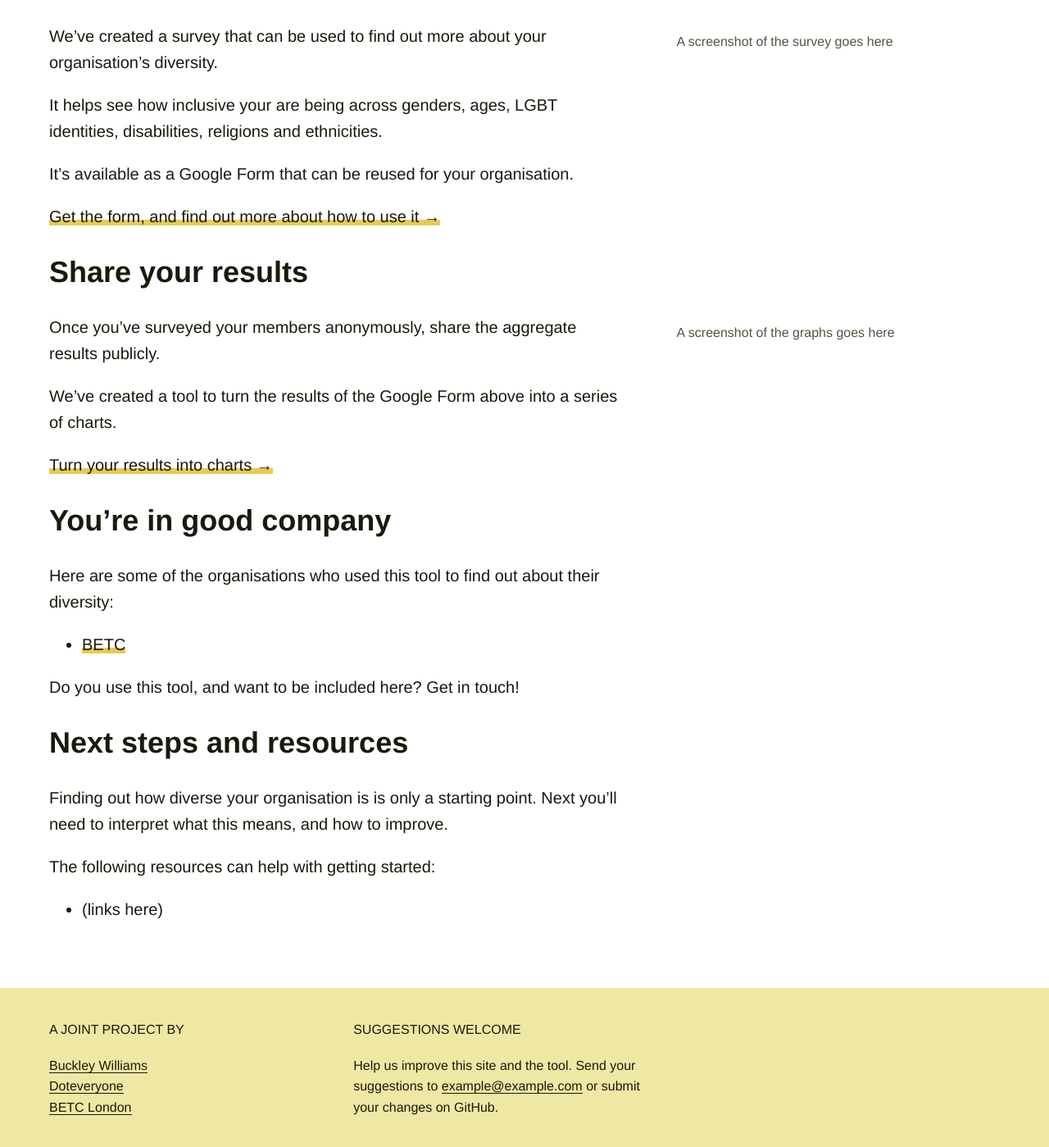
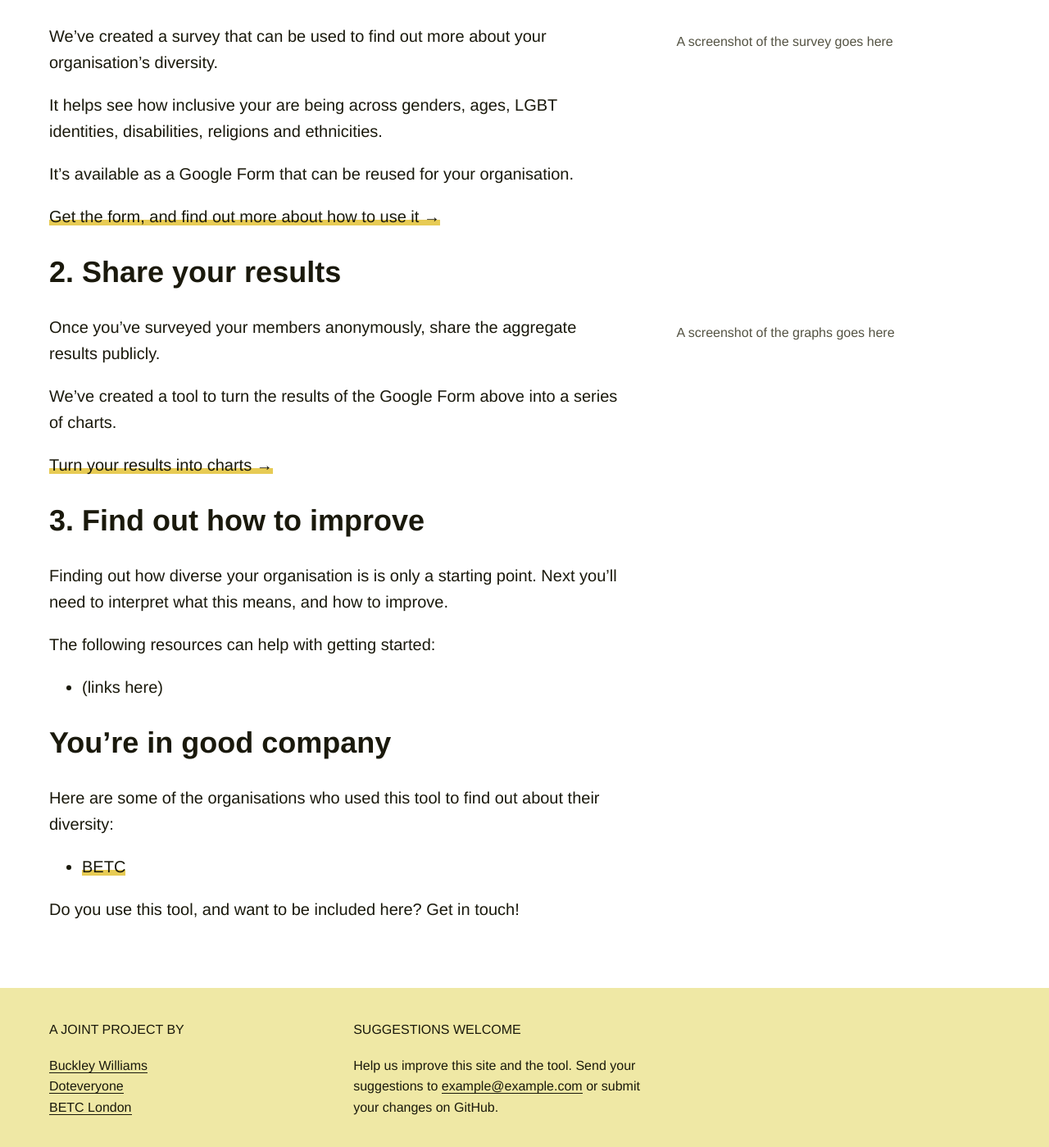
Before and after one commit to Doteveryone/diversity-tool-microsite, a Jekyll site: the page built from index.md, in a window 1280 px wide and 1400 px high, scrolled down 516 px. Shown: the whole window at 82% size. Built offline with Jekyll 4.4.1, drawn with Linux system fonts in a browser that asks for light colours; some of the changed text lies outside the part shown.

```diff
--- a/index.md
+++ b/index.md
@@ -19,9 +19,9 @@ It helps see how inclusive your are being across genders, ages, LGBT identities,
 
 It's available as a Google Form that can be reused for your organisation.
 
-[Get the form, and find out more about how to use it &rarr;](/questions)
+[Get the form, and find out more about how to use it &rarr;](/survey-your-organisation)
 
-## Share your results
+## 2. Share your results
 
 <aside>A screenshot of the graphs goes here</aside>
 
@@ -31,6 +31,14 @@ We've created a tool to turn the results of the Google Form above into a series
 
 [Turn your results into charts &rarr;](/)
 
+## 3. Find out how to improve
+
+Finding out how diverse your organisation is is only a starting point. Next you'll need to interpret what this means, and how to improve.
+
+The following resources can help with getting started:
+
+* (links here)
+
 ## You’re in good company
 
 Here are some of the organisations who used this tool to find out about their diversity:
@@ -38,11 +46,3 @@ Here are some of the organisations who used this tool to find out about their di
 * [BETC](http://www.betcbside.com/blog/2017/4/3/how-diverse-are-we)
 
 Do you use this tool, and want to be included here? Get in touch!
-
-## Next steps and resources
-
-Finding out how diverse your organisation is is only a starting point. Next you'll need to interpret what this means, and how to improve.
-
-The following resources can help with getting started:
-
-* (links here)
```
Also changed, not shown: other parts of index.md (+1 -1 lines), questions/index.md (deleted, +0 -20 lines), survey-your-organisation/index.md (added, +35 -0 lines), why-we-ask-these-questions/index.md (added, +18 -0 lines).
